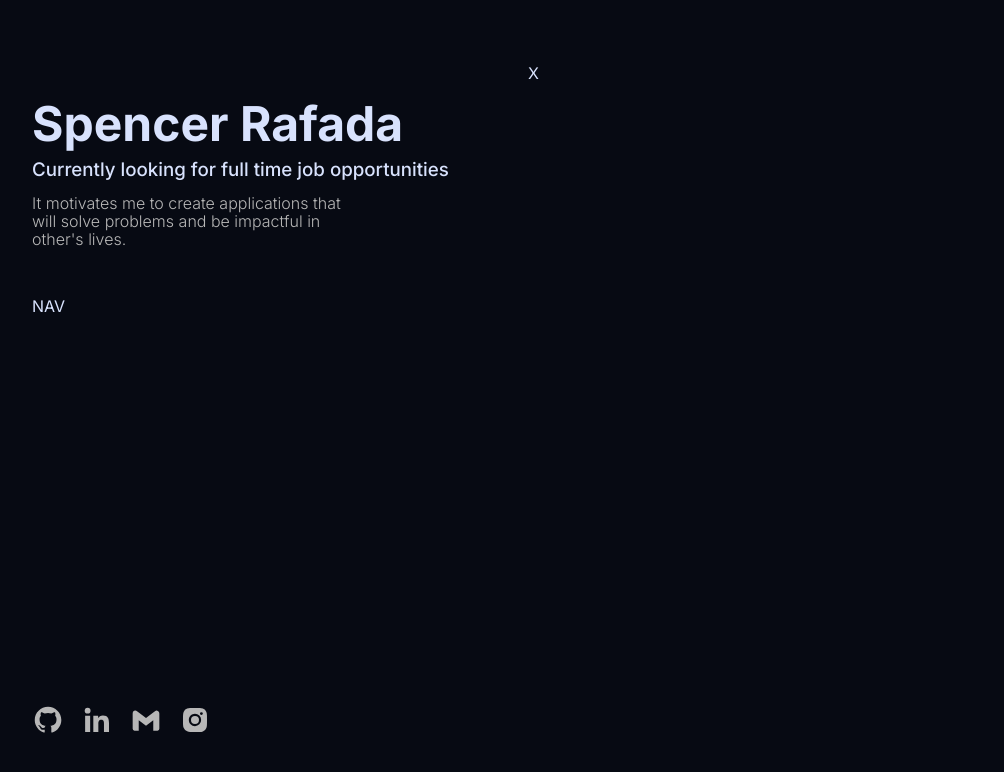
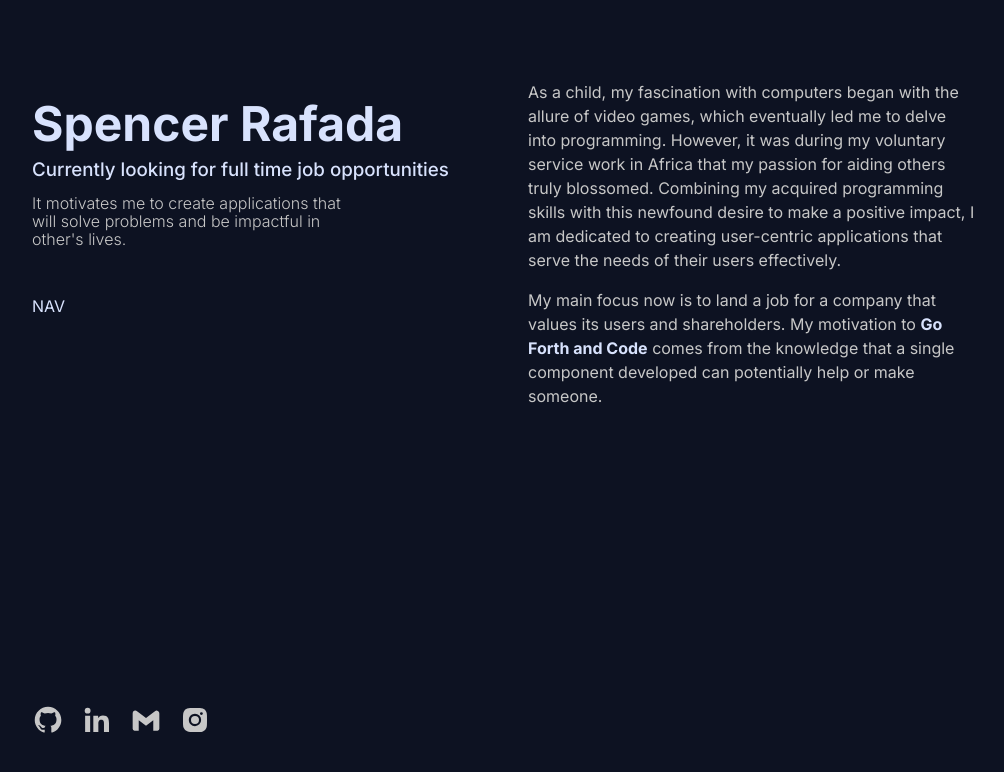
Before and after one commit to spencer-rafada/SpencerRafada, a React (Vite) app: page / in a window 1280 px wide. Shown: the top 772 px of the page, without its empty margins (136-1140 px from the left). Built offline with nearby package versions, Linux system fonts and the light colour scheme.

Commit message:
added about section

```diff
--- a/src/App.jsx
+++ b/src/App.jsx
@@ -1,12 +1,15 @@
 import React from 'react'
 import InfoSection from './components/InfoSection'
+import About from './components/About'
 
 export default function App() {
   return (
     <div className='mainSection'>
       <div className='mainSection__grid'>
         <InfoSection />
-        <div className='displaySection'>X</div>
+        <div className='displaySection'>
+          <About />
+        </div>
       </div>
     </div>
   )
--- /dev/null
+++ b/src/components/About.jsx
@@ -0,0 +1,23 @@
+import React from 'react'
+
+export default function About() {
+  return (
+    <div className='displaySection__about'>
+      <p>
+        As a child, my fascination with computers began with the allure of video
+        games, which eventually led me to delve into programming. However, it
+        was during my voluntary service work in Africa that my passion for
+        aiding others truly blossomed. Combining my acquired programming skills
+        with this newfound desire to make a positive impact, I am dedicated to
+        creating user-centric applications that serve the needs of their users
+        effectively.
+      </p>
+      <p>
+        My main focus now is to land a job for a company that values its users
+        and shareholders. My motivation to <b>Go Forth and Code</b> comes from
+        the knowledge that a single component developed can potentially help or
+        make someone.
+      </p>
+    </div>
+  )
+}
--- a/src/main.css
+++ b/src/main.css
@@ -2,7 +2,7 @@
 @keyframes hoverAnimation {
   0% {
     transform: scale(1);
-    color: #b7b7b7;
+    color: #c7c7c7;
   }
   100% {
     transform: scale(1.1);
@@ -11,7 +11,7 @@
 }
 body {
   font-family: "Inter", serif;
-  background-color: #070a13;
+  background-color: #0d1222;
   color: #D8E2FD;
   padding: 2rem;
 }
@@ -69,7 +69,7 @@ body {
 .infoSection .infoSection__headerInfo p {
   width: 70%;
   margin-top: 0rem;
-  color: #b7b7b7;
+  color: #c7c7c7;
   font-weight: 300;
 }
 .infoSection .infoSection__contactSection {
@@ -78,7 +78,7 @@ body {
   justify-content: space-between;
   font-size: 2rem;
   width: 40%;
-  color: #b7b7b7;
+  color: #c7c7c7;
 }
 .infoSection .infoSection__contactSection svg {
   cursor: pointer;
@@ -98,4 +98,14 @@ body {
   .displaySection {
     margin-top: 0;
   }
+}
+.displaySection .displaySection__about {
+  color: #c7c7c7;
+  margin-bottom: 4rem;
+}
+.displaySection .displaySection__about p {
+  line-height: 1.5rem;
+}
+.displaySection .displaySection__about p b {
+  color: #D8E2FD;
 }/*# sourceMappingURL=main.css.map */
--- a/src/main.scss
+++ b/src/main.scss
@@ -2,8 +2,8 @@
 
 // Colors
 $textColor: #D8E2FD;
-$textColorGray: #b7b7b7;
-$backgroundColor: #070a13;
+$textColorGray: #c7c7c7;
+$backgroundColor: #0d1222;
 $primaryColor: #3061f3;
 $secondaryColor: #041548;
 $accentColor: #2659f2;
@@ -110,4 +110,15 @@ body {
   @media screen and (min-width: $mediumScreen) {
     margin-top: 0;
   }
+  // About Section
+  .displaySection__about {
+    color: $textColorGray;
+    margin-bottom: 4rem;
+    p {
+      line-height: 1.5rem;
+      b {
+        color: $textColor;
+      }
+    }
+  }
 }
```
Also changed, not shown: 1 other file (tests, documents, lock files or other folders).
